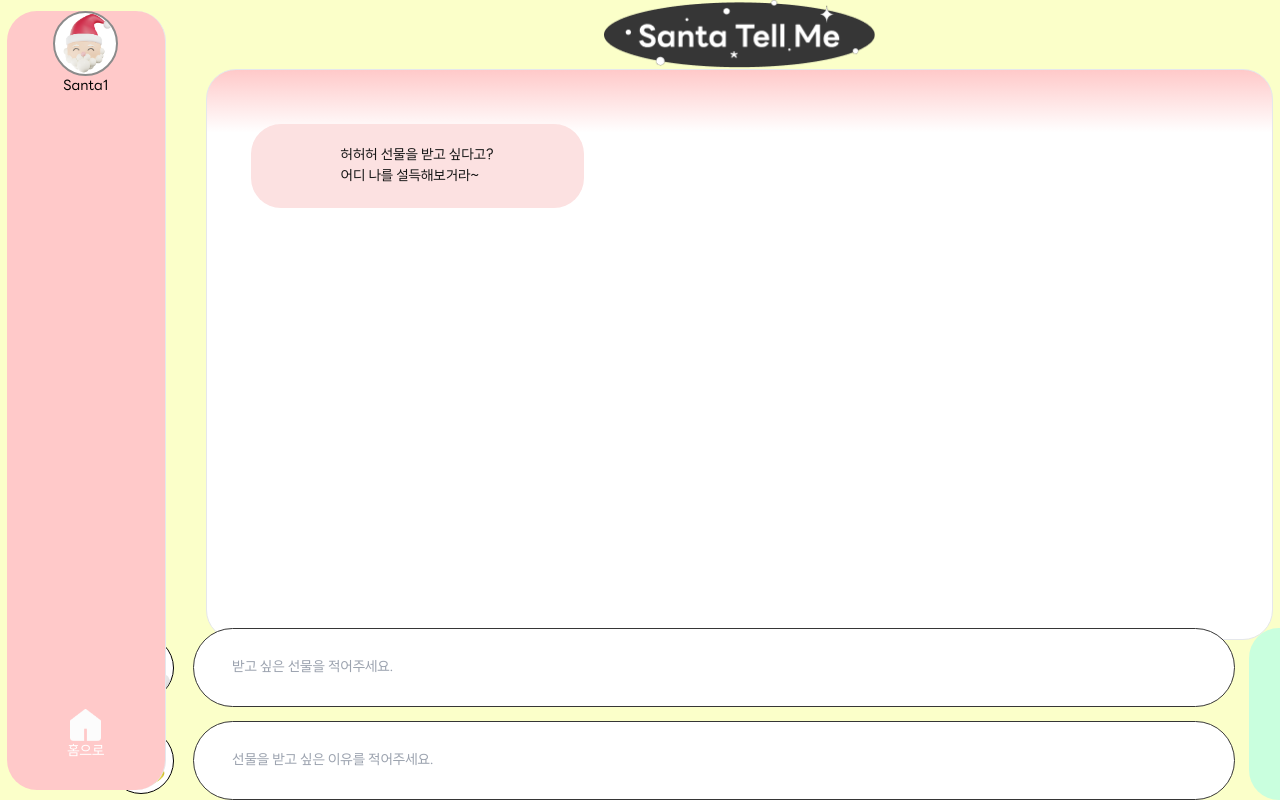
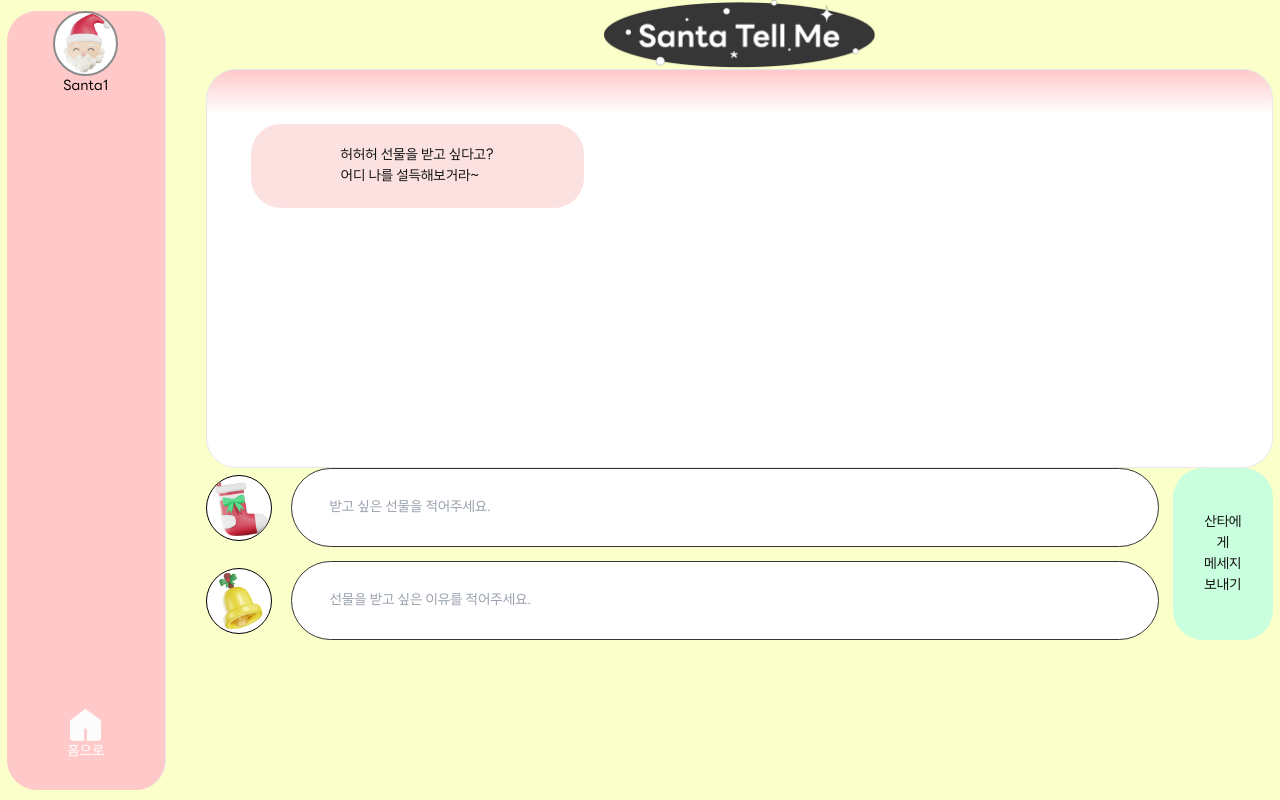
Before and after one commit to basque-ajou/santa-web, a Next.js app: page /chat in a window 1280 px wide. Built offline with nearby package versions, Linux system fonts and the light colour scheme.

Commit message:
feat: 채팅 기능 추가
- 프롬프트 로딩중임을 나타내는 버튼 모양 변경했습니다.
- 아무것도 입력하지 않았을 때 에러 핸들링 했습니다.

```diff
--- a/src/app/components/ChatBottom/index.tsx
+++ b/src/app/components/ChatBottom/index.tsx
@@ -1,3 +1,5 @@
+import { useState } from "react";
+
 type Props = {
   gift: string;
   setGift: React.Dispatch<React.SetStateAction<string>>;
@@ -7,6 +9,7 @@ type Props = {
   setSubmittedPrompt: React.Dispatch<React.SetStateAction<string>>;
   setSantaSays: React.Dispatch<React.SetStateAction<string>>;
 };
+
 export const ChatBottom = ({
   gift,
   setGift,
@@ -16,8 +19,18 @@ export const ChatBottom = ({
   setSubmittedPrompt,
   setSantaSays,
 }: Props) => {
+  const [isLoading, setIsLoading] = useState(false);
+  const [error, setError] = useState<string | null>(null);
+
   const onClickHandler = async () => {
+    if (!gift || !prompt) {
+      setError("선물과 이유를 모두 입력해주세요");
+      return;
+    }
+
     try {
+      setIsLoading(true);
+      setError(null);
       const data = await fetch("https://chat.basque.kro.kr/ask-santa", {
         method: "POST",
         headers: {
@@ -30,14 +43,15 @@ export const ChatBottom = ({
       setSubmittedGift(gift);
       setSubmittedPrompt(prompt);
       setSantaSays(result.response);
+      setIsLoading(false);
     } catch (e) {
       console.error("Error sending data:", e);
     }
   };
   return (
-    <div className="fixed bottom-0 flex h-fit w-full justify-center gap-4">
-      <div className="flex flex-col gap-4">
-        <div className={"flex items-center gap-[19px]"}>
+    <div className="flex h-fit w-full justify-center gap-4">
+      <div className="flex w-full flex-col gap-4">
+        <div className={"flex w-full items-center gap-[19px]"}>
           <img
             className={
               "h-[66px] w-[66px] rounded-full border border-black bg-white"
@@ -47,7 +61,7 @@ export const ChatBottom = ({
           />
           <input
             className={
-              "w-[1042px] rounded-[55px] border border-[#363636] px-[38px] py-8"
+              "w-full rounded-[55px] border border-[#363636] px-[38px] py-8"
             }
             placeholder={"받고 싶은 선물을 적어주세요."}
             onChange={(e) => setGift(e.target.value)}
@@ -63,7 +77,7 @@ export const ChatBottom = ({
           />
           <input
             className={
-              "w-[1042px] rounded-[55px] border border-[#363636] px-[38px] py-8"
+              "w-full rounded-[55px] border border-[#363636] px-[38px] py-8"
             }
             placeholder={"선물을 받고 싶은 이유를 적어주세요."}
             onChange={(e) => setPrompt(e.target.value)}
@@ -71,15 +85,22 @@ export const ChatBottom = ({
         </div>
       </div>
       <button
-        className={
-          "border-1 rounded-[30px] border-[#363636] bg-[#C9FFDE] px-[36px]"
-        }
+        className={"border-1 rounded-[30px] border-[#363636] bg-[#C9FFDE] px-8"}
         onClick={onClickHandler}
+        disabled={isLoading}
       >
-        산타에게
-        <br />
-        메세지 <br /> 보내기
+        {isLoading ? (
+          "로딩 중 . . ."
+        ) : (
+          <p>
+            산타에게
+            <br />
+            메세지 <br /> 보내기
+          </p>
+        )}
       </button>
+      {error && <p className="absolute bottom-0 text-red-500">{error}</p>}{" "}
+      {/* 에러 메시지 표시 */}
     </div>
   );
 };
```
